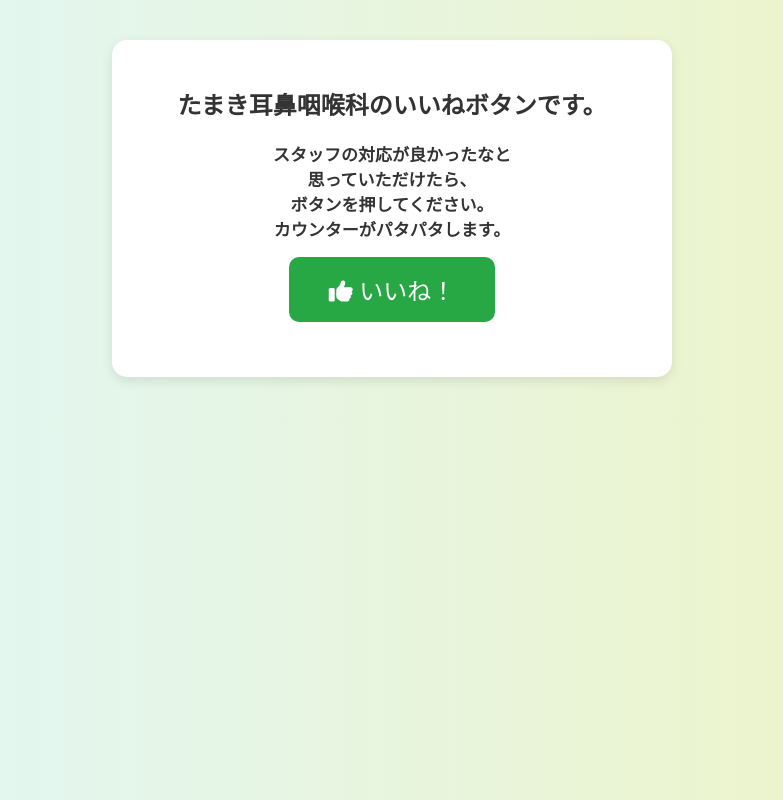
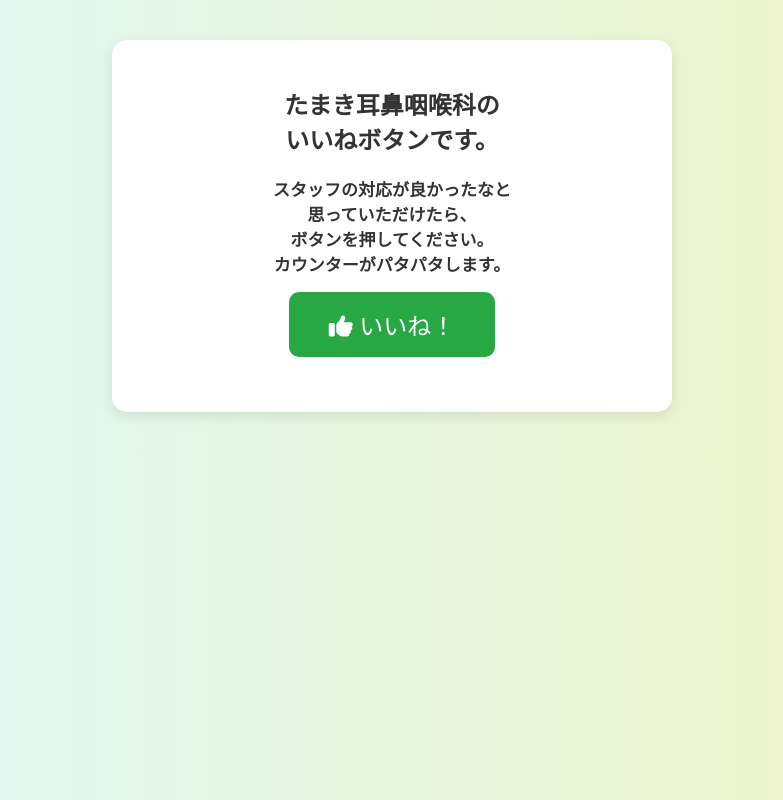
Before and after one commit to ryu-9191/counter-button, a plain HTML site: page index.html in a window 1280 px wide. Shown: the whole page, without its empty margins (248-1031 px from the left). Drawn offline with Linux system fonts and the light colour scheme.

Commit message:
Update index.html

```diff
--- a/index.html
+++ b/index.html
@@ -2,7 +2,7 @@
 <html lang="ja">
 <head>
   <meta charset="UTF-8">
-  <title>たまき耳鼻咽喉科の<br>いいねボタン</title>
+  <title>たまき耳鼻咽喉科のいいねボタン</title>
   <meta name="viewport" content="width=device-width, initial-scale=1.0">
   <meta name="google-site-verification" content="zrNA6XvSONu5A6_Cbn8ye0HgNKoHJ0vFQGanyn6xqtE">
   <link href="https://fonts.googleapis.com/css2?family=Noto+Sans+JP&display=swap" rel="stylesheet">
@@ -68,7 +68,7 @@
 </head>
 <body>
   <div class="card">
-    <h1>たまき耳鼻咽喉科のいいねボタンです。</h1>
+    <h1>たまき耳鼻咽喉科の<br>いいねボタンです。</h1>
     <h2>スタッフの対応が良かったなと<br>思っていただけたら、<br>
     ボタンを押してください。<br>カウンターがパタパタします。</h2>
 
```
